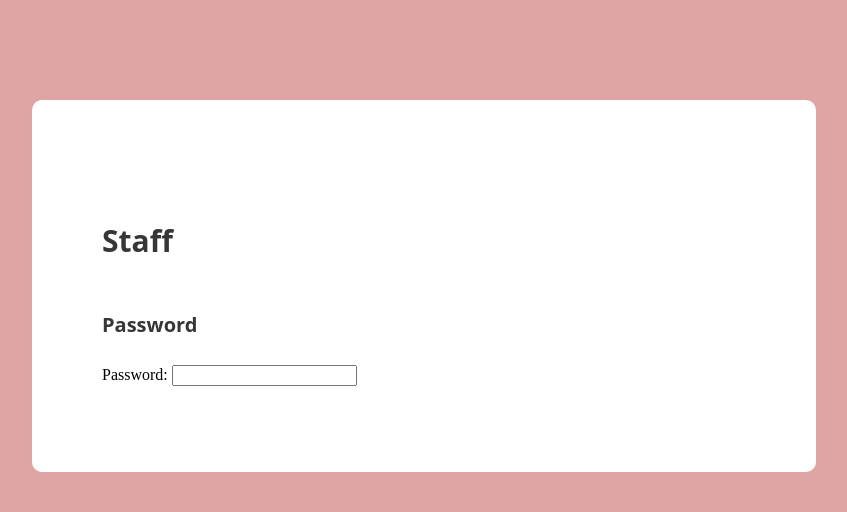
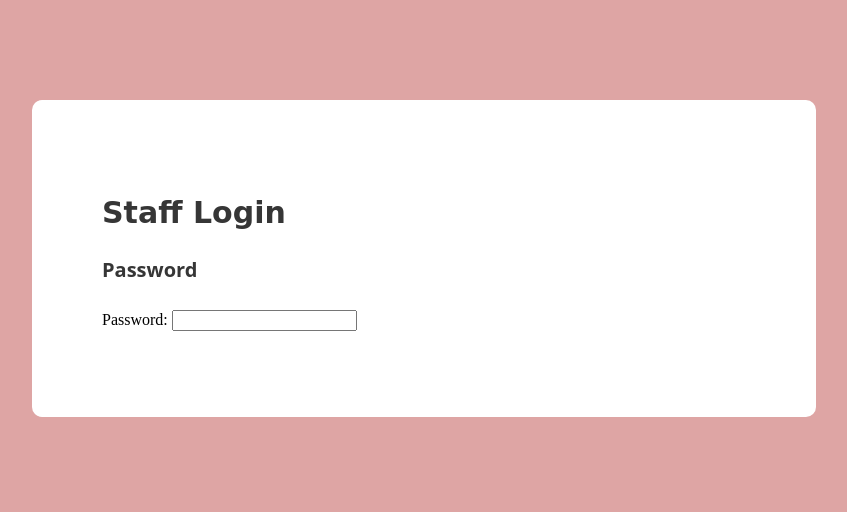
Before and after one commit to jessicacnx/peachsellerupdated, a Python web app: template templates/staff.html in a window 1280 px wide. Shown: the part 462-974 px from the top of the page, without its empty margins (216-1063 px from the left). Run offline with Jinja, Linux system fonts and the light colour scheme; the template is opened without the code that fills it, so the values that code supplies are empty.

Commit message:
Update staff.html

```diff
--- a/templates/staff.html
+++ b/templates/staff.html
@@ -21,7 +21,7 @@
 	  <!-- Check -->
 
     <div class="fcard">
-      <h5> Staff </h5>
+      <h2> Staff Login </h2>
 
       <form action="/" method="POST">
         <h4>Password </h4>
```
